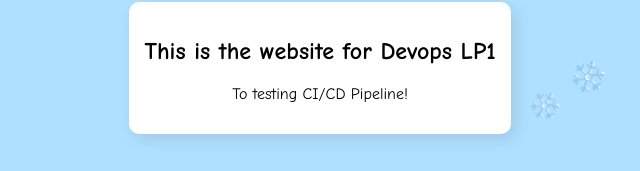
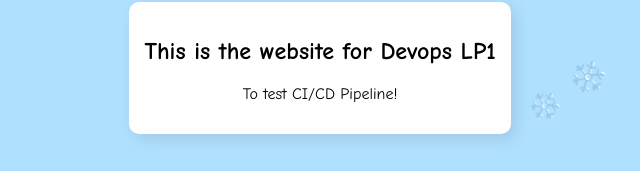
Before and after one commit to tineclxy/hello-world-site, a plain HTML site: page index.html in a window 1280 px wide. Shown: the part 217-388 px from the top of the page, 320-960 px from the left. Drawn offline with Linux system fonts and the light colour scheme.

Commit message:
Update index.html

```diff
--- a/index.html
+++ b/index.html
@@ -50,7 +50,7 @@
 
     <div class="snow">
         <h2>This is the website for Devops LP1 </h2>
-        <p>To testing CI/CD Pipeline!</p>
+        <p>To test CI/CD Pipeline!</p>
     </div>
 
     <div class="igloo">
```
